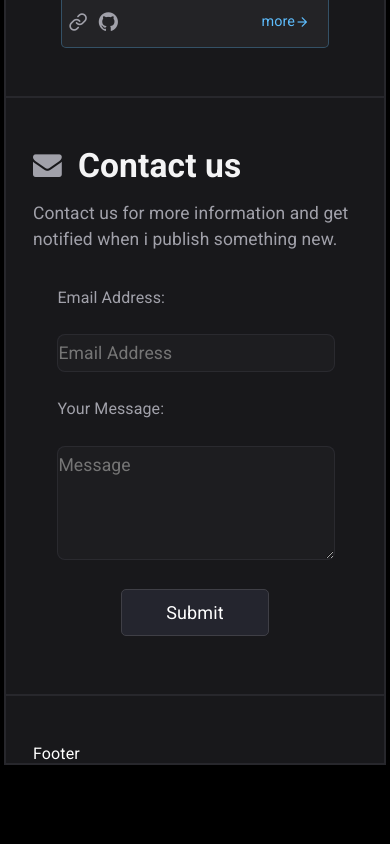
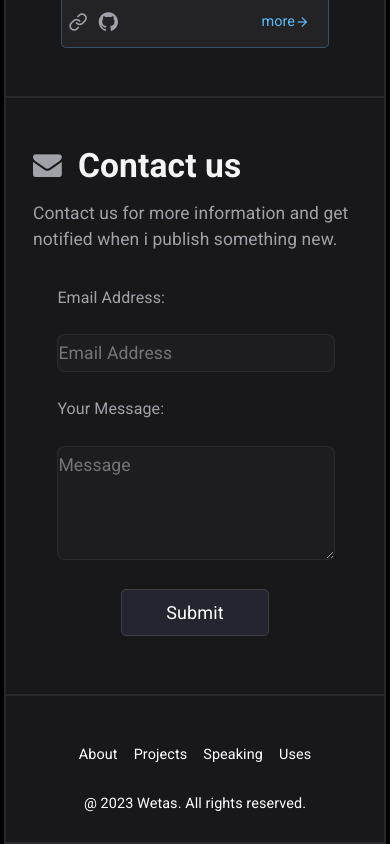
Before and after one commit to wetas2020/portfolio, a React (Vite) app: page / in a window 390 px wide. Shown: the part 2677-3521 px from the top of the page. Before the commit the page ends 3442 px from the top, so only its background shows below. Built offline with nearby package versions, Linux system fonts and the light colour scheme.

Commit message:
implement the srollbar & scroll to top btn

```diff
--- a/src/App.jsx
+++ b/src/App.jsx
@@ -8,7 +8,7 @@ import Footer from './components/footer/Footer';
 
 function App() {
     return (
-        <div className="container">
+        <div id="up" className="container">
             <Header />
             {/* <div className="devider"></div> */}
             <Hero />
@@ -18,6 +18,9 @@ function App() {
             <Contact />
             <div className="devider"></div>
             <Footer />
+            <a href="#up">
+                <button className="icon-keyboard_arrow_up scrollToTop"></button>
+            </a>
         </div>
     );
 }
--- a/src/components/footer/Footer.jsx
+++ b/src/components/footer/Footer.jsx
@@ -1,5 +1,23 @@
 import React from 'react';
 import './footer.css';
 export default function Footer() {
-    return <footer>Footer</footer>;
+    return (
+        <footer className="flex">
+            <ul className="flex">
+                <li>
+                    <a href="">About</a>
+                </li>
+                <li>
+                    <a href="">Projects</a>
+                </li>
+                <li>
+                    <a href="">Speaking</a>
+                </li>
+                <li>
+                    <a href="">Uses</a>
+                </li>
+            </ul>
+            <p>@ 2023 Wetas. All rights reserved.</p>
+        </footer>
+    );
 }
--- a/src/components/footer/footer.css
+++ b/src/components/footer/footer.css
@@ -0,0 +1,33 @@
+footer.flex {
+    justify-content: space-between;
+    padding-bottom: 1.9rem;
+}
+
+footer.flex ul {
+    gap: 1rem;
+}
+
+footer.flex ul a {
+    color: var(--sub-text-color);
+    font-size: 0.9rem;
+    font-weight: 400;
+}
+
+footer.flex ul a:hover {
+    color: var(--blue-color);
+    font-size: 1rem;
+    font-weight: 500;
+}
+
+footer.flex p {
+    color: var(--sub-text-color);
+    font-size: 0.9rem;
+    font-weight: 400;
+}
+
+@media (max-width: 800px) {
+    footer.flex {
+        flex-direction: column;
+        gap: 2rem;
+    }
+}
--- a/src/index.css
+++ b/src/index.css
@@ -3,9 +3,7 @@
 html {
     font-family: 'Roboto', sans-serif;
     letter-spacing: 0.1px;
-}
-
-html {
+    scroll-behavior: smooth;
     box-sizing: border-box;
 }
 
@@ -109,6 +107,41 @@ button:active {
     }
 }
 
+::-webkit-scrollbar {
+    width: 0.8rem;
+}
+
+::-webkit-scrollbar-track {
+    border: 7px solid #232943;
+    box-shadow: inset 0 0 2.5px 2px grey;
+    border-radius: 4px;
+}
+
+::-webkit-scrollbar-thumb {
+    background: #888;
+    border-radius: 2px;
+}
+
+::-webkit-scrollbar-thumb:hover {
+    background: #555;
+}
+
+.scrollToTop {
+    position: fixed;
+    background-color: #1976d2d9;
+    width: 2.6rem;
+    height: 2.6rem;
+    border-radius: 50%;
+    bottom: 2rem;
+    right: 3%;
+    text-align: center;
+    border: 2px solid rgba(255, 255, 255, 0.2);
+}
+
+.scrollToTop:hover {
+    background-color: #1976d2;
+}
+
 @media (max-width: 600px) {
     .container {
         --container-padding: 1.7rem;
@@ -122,4 +155,10 @@ button:active {
         width: calc(100% + 1.7rem + 1.7rem);
         margin-left: -1.7rem;
     }
+
+    .scrollToTop {
+        opacity: 0.6;
+        width: 2.2rem;
+        height: 2.2rem;
+    }
 }
```
